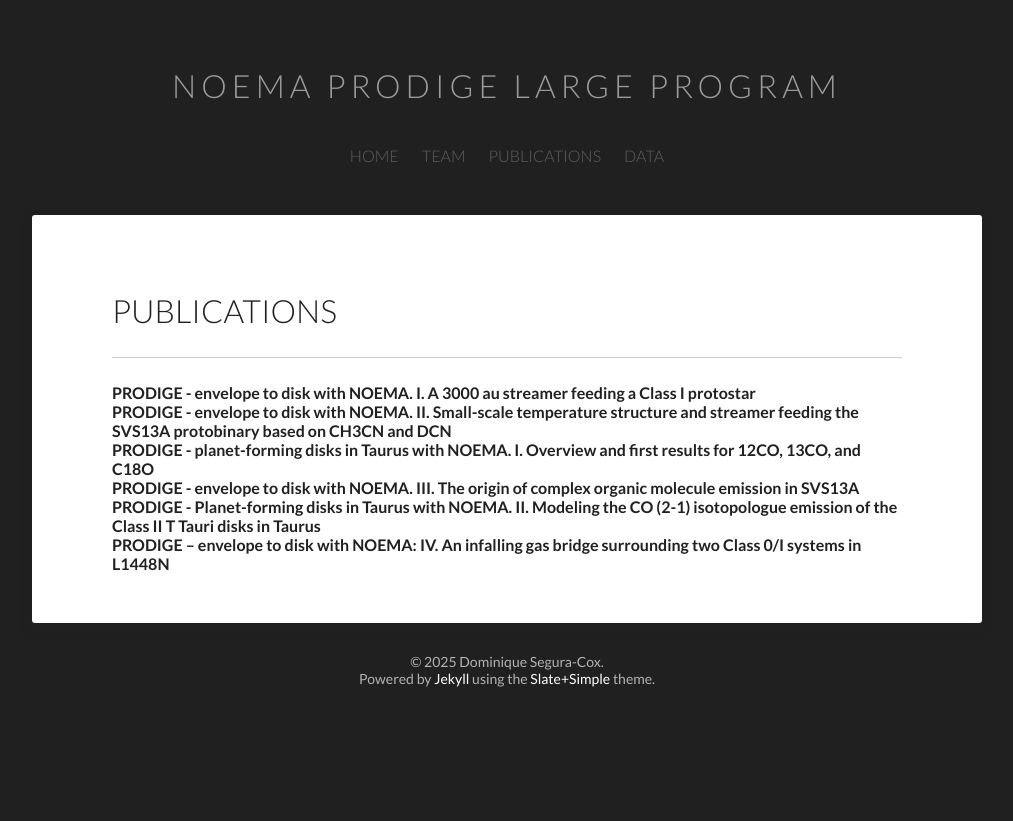
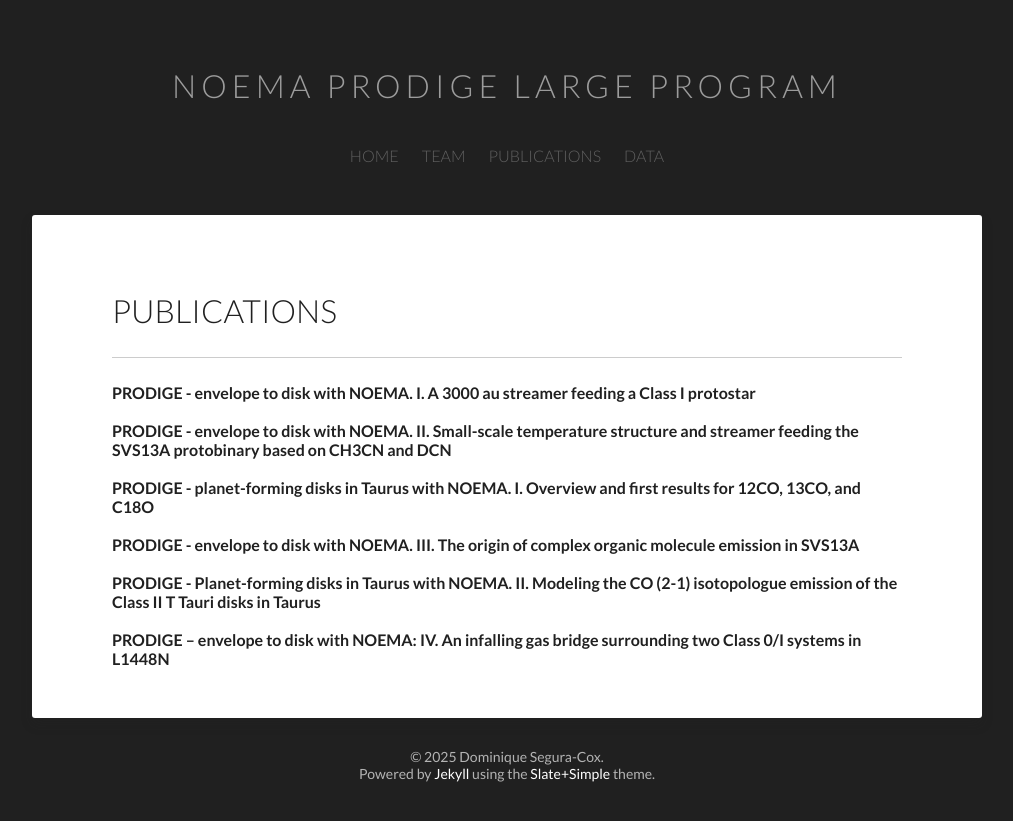
Before and after one commit to NOEMA-PRODIGE/NOEMA-PRODIGE.github.io, a Jekyll site: the page built from tags/index.html, in a window 1280 px wide. Shown: the top 821 px of the page, without its empty margins (133-1146 px from the left). Built offline with Jekyll 4.4.1, drawn with Linux system fonts in a browser that asks for light colours.

Commit message:
Update index.html

```diff
--- a/tags/index.html
+++ b/tags/index.html
@@ -8,15 +8,15 @@
     </h1>
     <hr>
 
-<b><a href="https://ui.adsabs.harvard.edu/abs/2022A%26A...667A..12V/abstract">PRODIGE - envelope to disk with NOEMA. I. A 3000 au streamer feeding a Class I protostar</a></b><br>
+<b><a href="https://ui.adsabs.harvard.edu/abs/2022A%26A...667A..12V/abstract">PRODIGE - envelope to disk with NOEMA. I. A 3000 au streamer feeding a Class I protostar</a></b><br><br>
 
-<b><a href="https://ui.adsabs.harvard.edu/abs/2023A%26A...669A.137H/abstract">PRODIGE - envelope to disk with NOEMA. II. Small-scale temperature structure and streamer feeding the SVS13A protobinary based on CH3CN and DCN</a></b><br>
+<b><a href="https://ui.adsabs.harvard.edu/abs/2023A%26A...669A.137H/abstract">PRODIGE - envelope to disk with NOEMA. II. Small-scale temperature structure and streamer feeding the SVS13A protobinary based on CH3CN and DCN</a></b><br><br>
 
-<b><a href="https://ui.adsabs.harvard.edu/abs/2024A%26A...685A.126S/abstract">PRODIGE - planet-forming disks in Taurus with NOEMA. I. Overview and first results for 12CO, 13CO, and C18O</a></b><br>
+<b><a href="https://ui.adsabs.harvard.edu/abs/2024A%26A...685A.126S/abstract">PRODIGE - planet-forming disks in Taurus with NOEMA. I. Overview and first results for 12CO, 13CO, and C18O</a></b><br><br>
 
-<b><a href="https://ui.adsabs.harvard.edu/abs/2024A%26A...686A.289H/abstract">PRODIGE - envelope to disk with NOEMA. III. The origin of complex organic molecule emission in SVS13A </a></b><br>
+<b><a href="https://ui.adsabs.harvard.edu/abs/2024A%26A...686A.289H/abstract">PRODIGE - envelope to disk with NOEMA. III. The origin of complex organic molecule emission in SVS13A </a></b><br><br>
 
-<b><a href="https://ui.adsabs.harvard.edu/abs/2024A%26A...687A.174F/abstract">PRODIGE - Planet-forming disks in Taurus with NOEMA. II. Modeling the CO (2-1) isotopologue emission of the Class II T Tauri disks in Taurus </a></b><br>
+<b><a href="https://ui.adsabs.harvard.edu/abs/2024A%26A...687A.174F/abstract">PRODIGE - Planet-forming disks in Taurus with NOEMA. II. Modeling the CO (2-1) isotopologue emission of the Class II T Tauri disks in Taurus </a></b><br><br>
 
 <b><a href="https://ui.adsabs.harvard.edu/abs/2024A%26A...692A..55G/abstract">PRODIGE – envelope to disk with NOEMA: IV. An infalling gas bridge surrounding two Class 0/I systems in L1448N</a></b><br>
 
```
